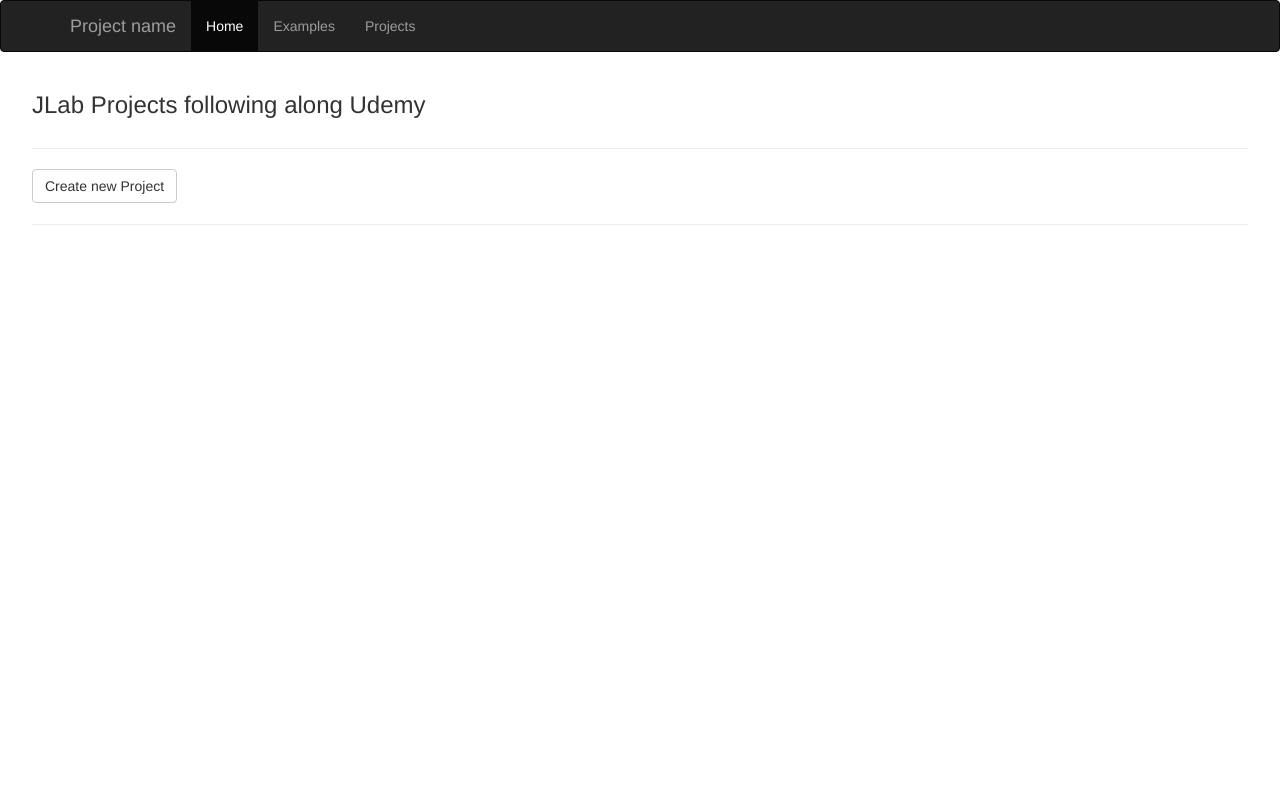
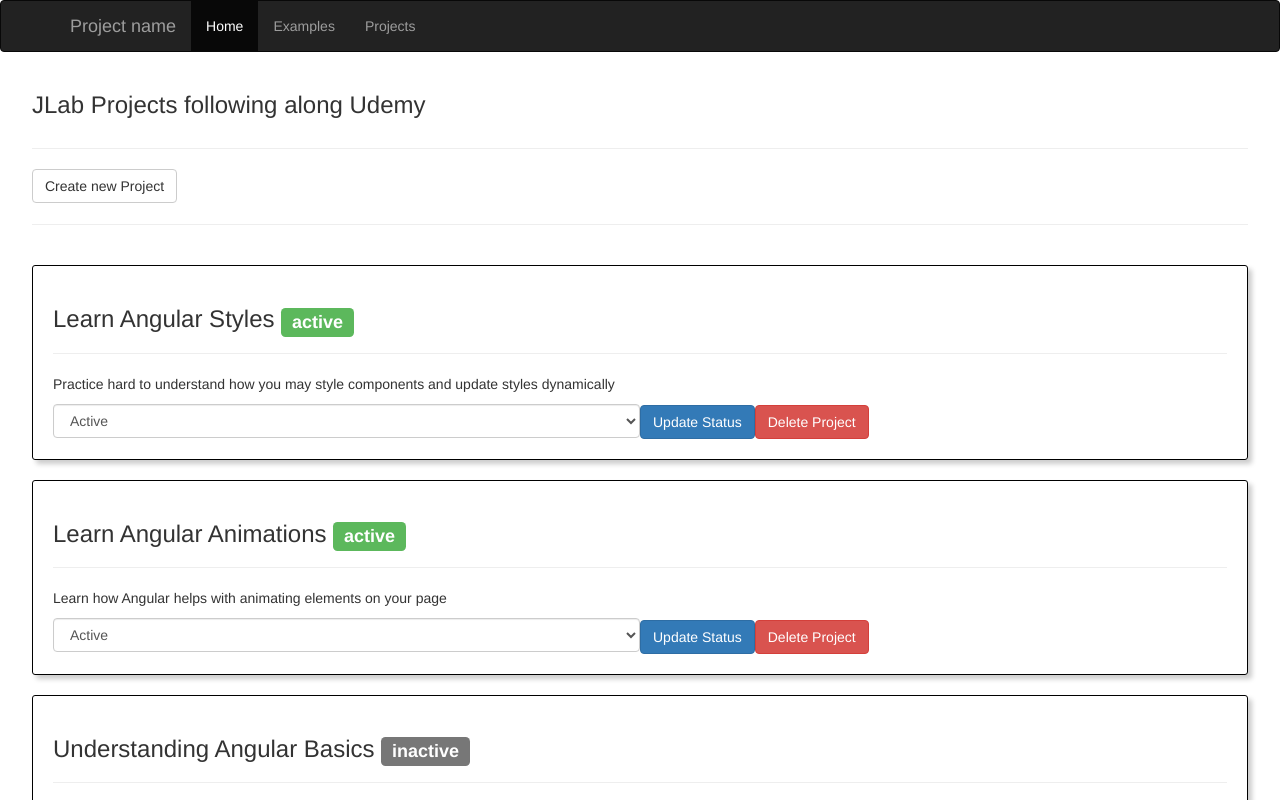
Before and after one commit to JesseSoldat/ngAnimations, an Angular app: page /projects in a window 1280 px wide. Shown: the top 800 px of the page. Built offline with nearby package versions, Linux system fonts and the light colour scheme.

Commit message:
create the ui for the project component

```diff
--- a/src/app/projects/project/project.component.css
+++ b/src/app/projects/project/project.component.css
@@ -0,0 +1,17 @@
+ :host {
+   display: block;
+   border-radius: 3px;
+   border: 1px solid black;
+   box-shadow: 4px 4px 5px #ccc;
+   margin: 20px 0;
+   padding: 20px;
+ }
+
+ :host(.inactive) {
+   color: #ccc;
+ }
+
+ .form-control {
+   display: inline-block;
+   width: 50%;
+ }
--- a/src/app/projects/project/project.component.html
+++ b/src/app/projects/project/project.component.html
@@ -1,3 +1,22 @@
-<p>
-  project works!
-</p>
+<h3>{{project.name}}
+  <span class="label"
+    [ngClass]="getProjectStatusClass()">
+    {{project.status}}
+  </span>
+</h3>
+<hr>
+<p>{{project.description}}</p>
+<select class="form-control">
+  <option value="active"
+    [selected]="project.status === 'active'">Active</option>
+  <option value="inactive"
+    [selected]="project.status === 'inactive'">Inactive</option>
+  <option value="critical"
+    [selected]="project.status === 'critical'">Critical</option>
+</select>
+<button class="btn btn-primary"
+  (click)="onUpdateStatus()"
+>Update Status</button>
+<button class="btn btn-danger"
+  (click)="onDelete()"
+>Delete Project</button>
--- a/src/app/projects/project/project.component.ts
+++ b/src/app/projects/project/project.component.ts
@@ -1,4 +1,5 @@
-import { Component, OnInit } from '@angular/core';
+import { Component, OnInit, Input } from '@angular/core';
+import { Project } from './../project.model';
 
 @Component({
   selector: 'app-project',
@@ -6,10 +7,19 @@ import { Component, OnInit } from '@angular/core';
   styleUrls: ['./project.component.css']
 })
 export class ProjectComponent implements OnInit {
-
+  @Input() project: Project;
   constructor() { }
 
-  ngOnInit() {
+  ngOnInit() {}
+
+  getProjectStatusClass() {
+    return {
+      'label-success': this.project.status === 'active',
+      'label-default': this.project.status === 'inactive',
+      'label-danger': this.project.status === 'critical'
+    };
   }
 
+
+
 }
--- a/src/app/projects/projects/projects.component.html
+++ b/src/app/projects/projects/projects.component.html
@@ -24,6 +24,7 @@
   <div class="col-xs-12" style="overflow: hidden">
     <app-new-project
       *ngIf="createNew"
+
       >
     </app-new-project>
   </div>
@@ -38,8 +39,12 @@
           *ngIf="progress != 'finished'">
 
         </div>
-        <app-project>
-        </app-project>
+
     </div>
+     <app-project
+      *ngFor="let project of projects; let i = index"
+      [project]="project"
+        >
+    </app-project>
   </div>
 </div>
--- a/src/app/projects/projects/projects.component.ts
+++ b/src/app/projects/projects/projects.component.ts
@@ -20,7 +20,9 @@ export class ProjectsComponent implements OnInit {
         (projects: Project[]) => {
           this.progress = 'finished';
           this.projects = projects;
-      })
+      });
   }
 
+
+
 }
```
